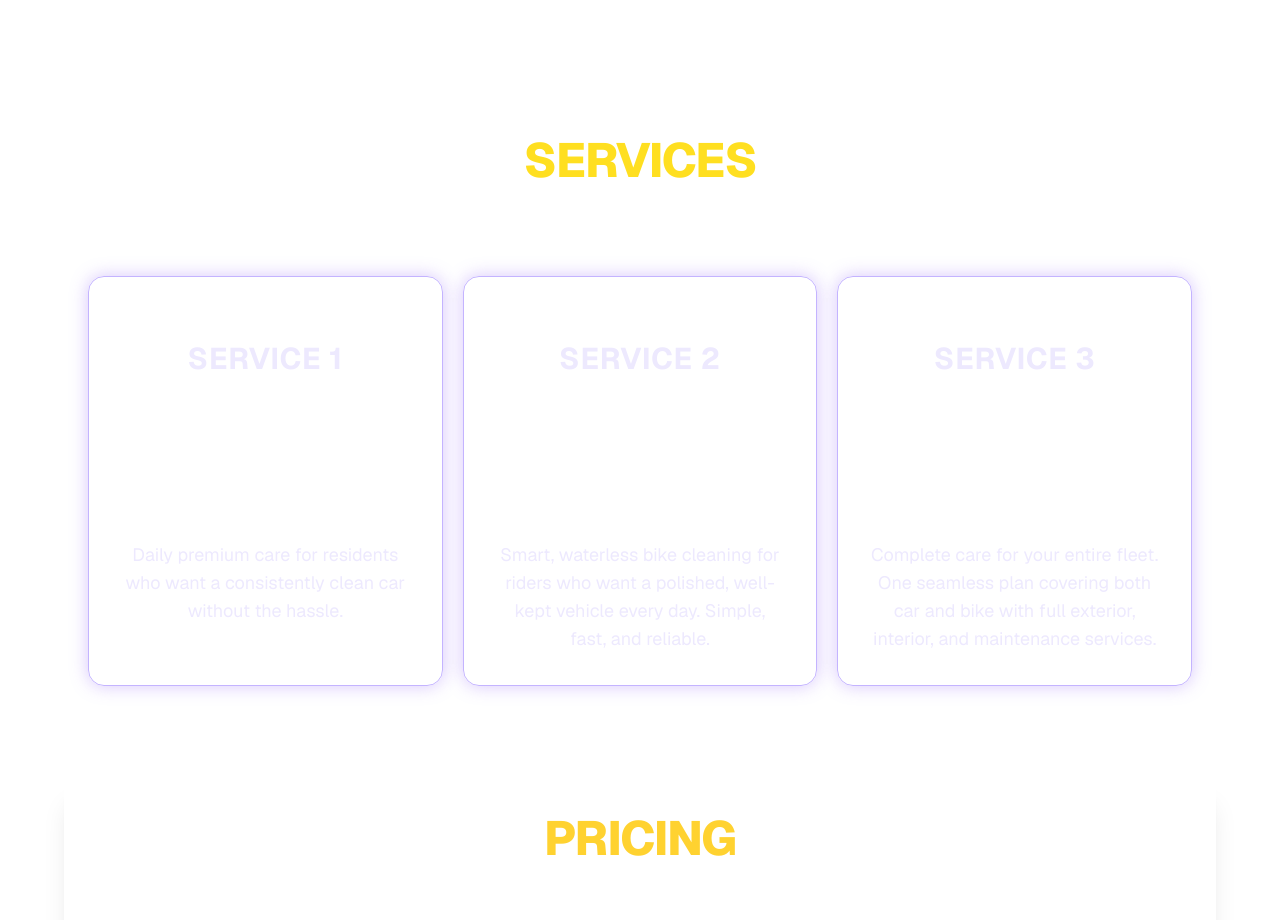
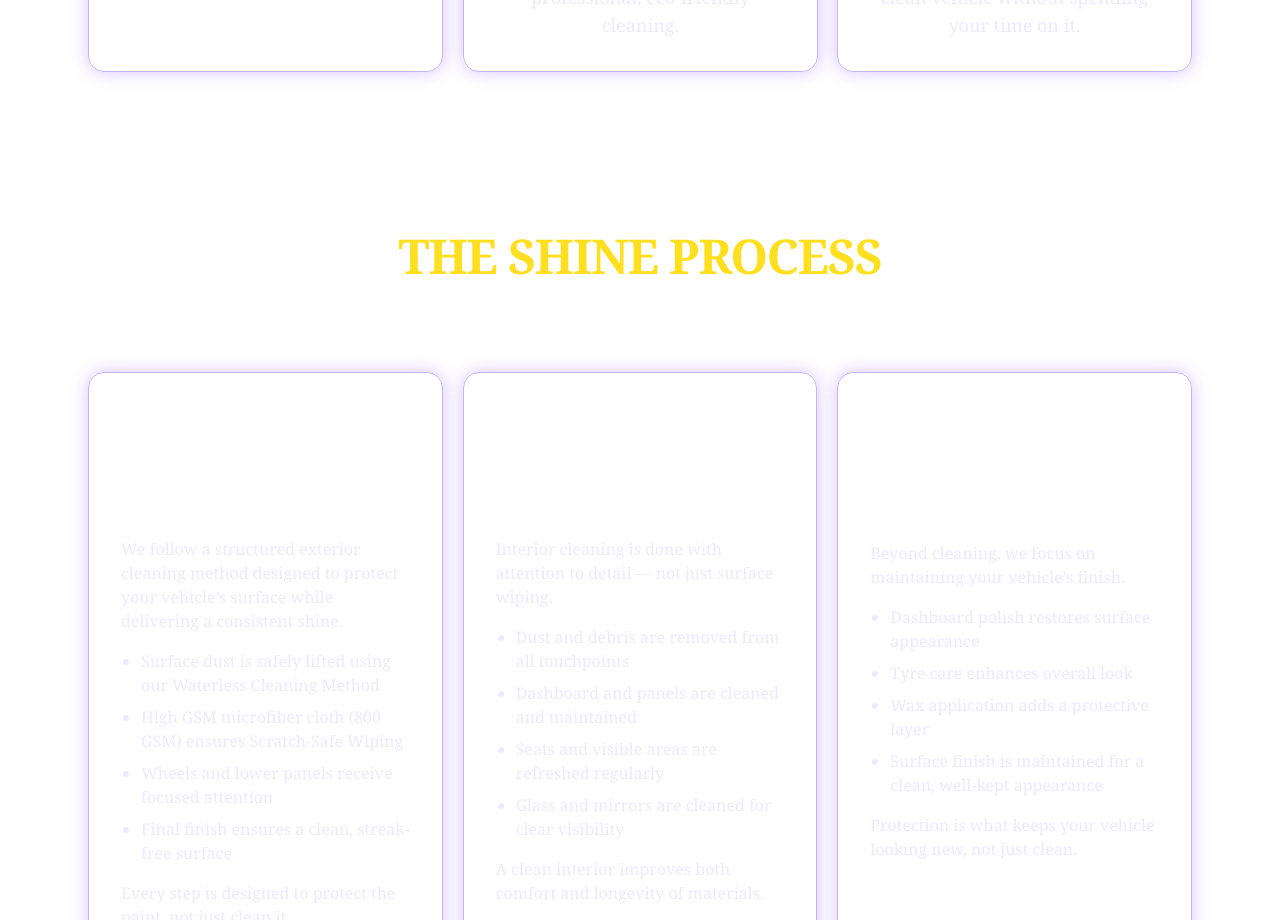
Before and after one commit to i-am-nazmul/car-washing, a Next.js app: page / in a window 1280 px wide. Shown: the part 1880-2800 px from the top of the page. Built offline with nearby package versions, Linux system fonts and the light colour scheme.

Commit message:
feat: add shine process section with navbar button, fix scroll offsets, set georgia font globally

```diff
--- a/app/globals.css
+++ b/app/globals.css
@@ -22,7 +22,7 @@
 body {
   background: var(--background);
   color: var(--foreground);
-  font-family: var(--font-geist-sans), Arial, Helvetica, sans-serif;
+  font-family: Georgia, "Times New Roman", serif;
   overflow-x: hidden;
 }
 
--- a/app/page.tsx
+++ b/app/page.tsx
@@ -14,6 +14,7 @@ import { PlanData } from "@/components/cards/types";
 import WhatsAppIcon from "@/components/WhatsAppIcon";
 import HeroSection from "@/components/home/HeroSection";
 import HowItWorksSection from "@/components/home/HowItWorksSection";
+import ShineProcessSection from "@/components/home/ShineProcessSection";
 import AboutSection from "@/components/home/AboutSection";
 import ServicesSection from "@/components/home/ServicesSection";
 import PricingSection from "@/components/home/PricingSection";
@@ -158,11 +159,20 @@ export default function Home() {
     }
 
     const isMobile = window.innerWidth < 640;
-    const isLaptop = window.innerWidth >= 1024;
-    const offset = isMobile ? 16 : isLaptop ? -40 : SECTION_NAV_OFFSET;
+    const offset = isMobile ? 24 : 80;
     const targetTop = window.scrollY + section.getBoundingClientRect().top - offset;
     window.scrollTo({ top: targetTop, behavior: "smooth" });
+  }, []);
+  const scrollToShineProcess = React.useCallback(() => {
+    const section = document.getElementById("shine-process");
+    if (!section) {
+      return;
+    }
+
+    const targetTop = window.scrollY + section.getBoundingClientRect().top - SECTION_NAV_OFFSET;
+    window.scrollTo({ top: targetTop, behavior: "smooth" });
   }, [SECTION_NAV_OFFSET]);
+
   const scrollToServices = React.useCallback(() => {
     const section = document.getElementById("services");
     if (!section) {
@@ -250,6 +260,7 @@ export default function Home() {
         <HeroSection
           onAbout={scrollToAbout}
           onHowItWorks={scrollToHow}
+          onShineProcess={scrollToShineProcess}
           onServices={scrollToServices}
           onPricing={scrollToPricing}
           onContact={scrollToContact}
@@ -261,7 +272,11 @@ export default function Home() {
 
       <HowItWorksSection howRef={howRef} howVisibleStep={howVisibleStep} />
 
-      <ServicesSection />
+      <ShineProcessSection />
+
+      <div className="mt-10 sm:mt-18 lg:mt-32">
+        <ServicesSection />
+      </div>
 
       <PricingSection pricingPlans={pricingPlans} isPaying={isPaying} onCheckout={handleCheckoutClick} />
 
--- a/app/user/login/page.tsx
+++ b/app/user/login/page.tsx
@@ -149,6 +149,12 @@ export default function LoginPage(){
                               </MotionButton>
                               <MotionButton
                                     className="hover-fill-ltr cursor-pointer rounded-full bg-transparent px-4 py-2 text-sm font-semibold tracking-tight text-amber-200 hover:bg-white hover:text-gray-800 sm:text-base"
+                                    onClick={() => moveHomeSection("shine-process")}
+                              >
+                                    SHINE PROCESS
+                              </MotionButton>
+                              <MotionButton
+                                    className="hover-fill-ltr cursor-pointer rounded-full bg-transparent px-4 py-2 text-sm font-semibold tracking-tight text-amber-200 hover:bg-white hover:text-gray-800 sm:text-base"
                                     onClick={() => moveHomeSection("services")}
                               >
                                     OUR SERVICES
--- a/app/user/signup/page.tsx
+++ b/app/user/signup/page.tsx
@@ -161,6 +161,12 @@ export default function SignupPage(){
                               </MotionButton>
                               <MotionButton
                                     className="hover-fill-ltr cursor-pointer rounded-full bg-transparent px-4 py-2 text-sm font-semibold tracking-tight text-amber-200 hover:bg-white hover:text-gray-800 sm:text-base"
+                                    onClick={() => moveHomeSection("shine-process")}
+                              >
+                                    SHINE PROCESS
+                              </MotionButton>
+                              <MotionButton
+                                    className="hover-fill-ltr cursor-pointer rounded-full bg-transparent px-4 py-2 text-sm font-semibold tracking-tight text-amber-200 hover:bg-white hover:text-gray-800 sm:text-base"
                                     onClick={() => moveHomeSection("services")}
                               >
                                     OUR SERVICES
--- a/components/home/HeroSection.tsx
+++ b/components/home/HeroSection.tsx
@@ -6,6 +6,7 @@ import MotionButton from "@/components/MotionButton";
 type HeroSectionProps = {
   onAbout: () => void;
   onHowItWorks: () => void;
+  onShineProcess: () => void;
   onServices: () => void;
   onPricing: () => void;
   onContact: () => void;
@@ -15,6 +16,7 @@ type HeroSectionProps = {
 function HeroSectionComponent({
   onAbout,
   onHowItWorks,
+  onShineProcess,
   onServices,
   onPricing,
   onContact,
@@ -26,12 +28,13 @@ function HeroSectionComponent({
     () => [
       { label: "ABOUT US", action: onAbout },
       { label: "HOW IT WORKS", action: onHowItWorks },
+      { label: "SHINE PROCESS", action: onShineProcess },
       { label: "OUR SERVICES", action: onServices },
       { label: "PRICING", action: onPricing },
       { label: "CONTACT US", action: onContact },
       { label: "LOGIN", action: onLogin },
     ],
-    [onAbout, onHowItWorks, onServices, onPricing, onContact, onLogin]
+    [onAbout, onHowItWorks, onShineProcess, onServices, onPricing, onContact, onLogin]
   );
 
   React.useEffect(() => {
--- a/components/home/HowItWorksSection.tsx
+++ b/components/home/HowItWorksSection.tsx
@@ -18,7 +18,7 @@ function HowItWorksSectionComponent({ howRef, howVisibleStep }: HowItWorksSectio
   }, []);
 
   return (
-    <section ref={howRef} id="how-it-works" className="mt-8 mb-10 w-full max-w-6xl sm:mb-19 lg:mb-32">
+    <section ref={howRef} id="how-it-works" className="mt-25 mb-10 w-full max-w-6xl sm:mb-19 lg:mb-32">
       <div className="relative h-auto overflow-visible">
         <div className="px-4 py-6 lg:px-6 lg:py-8">
 
--- /dev/null
+++ b/components/home/ShineProcessSection.tsx
@@ -0,0 +1,75 @@
+import React from "react";
+import * as motion from "motion/react-client";
+
+function ShineProcessSectionComponent() {
+  return (
+    <motion.section
+      id="shine-process"
+      initial={{ opacity: 0, y: 24 }}
+      whileInView={{ opacity: 1, y: 0 }}
+      viewport={{ once: false, amount: 0.12 }}
+      transition={{ duration: 0.45 }}
+      className="w-full max-w-6xl px-4 text-left sm:px-6"
+    >
+      <h2 className="text-center text-2xl font-extrabold tracking-tight text-yellow-300 sm:text-5xl">THE SHINE PROCESS</h2>
+      <p className="mt-2 text-center text-xs font-bold text-white sm:text-2xl">Consistency you can see, every day.</p>
+
+      <div className="mt-6 grid grid-cols-1 gap-3 sm:mt-10 md:mt-13 md:grid-cols-3 md:gap-5">
+        <div className="flex min-h-51 flex-col items-start justify-start rounded-2xl border border-violet-300 p-3 text-left text-white shadow-[0_0_18px_rgba(139,92,246,0.35)] sm:min-h-57 sm:p-5 md:min-h-64 md:p-8">
+
+          <h3 className="mt-5 w-full text-center text-lg font-bold sm:mt-7 sm:text-3xl md:mt-8">EXTERIOR CARE</h3>
+          <p className="mt-5 text-[0.7rem] text-violet-100 sm:mt-7 sm:text-sm md:mt-16 md:text-base">
+            We follow a structured exterior cleaning method designed to protect your vehicle’s surface while delivering a consistent shine.
+          </p>
+          <ul className="mt-4 w-full list-disc space-y-2 pl-5 text-left text-[0.7rem] text-violet-100 sm:text-sm md:text-base">
+            <li>Surface dust is safely lifted using our Waterless Cleaning Method</li>
+            <li>High GSM microfiber cloth (800 GSM) ensures Scratch-Safe Wiping</li>
+            <li>Wheels and lower panels receive focused attention</li>
+            <li>Final finish ensures a clean, streak-free surface</li>
+          </ul>
+          <p className="mt-4 text-[0.7rem] text-violet-100 sm:text-sm md:text-base">
+            Every step is designed to protect the paint, not just clean it.
+          </p>
+        </div>
+
+        <div className="flex min-h-51 flex-col items-start justify-start rounded-2xl border border-violet-300 p-3 text-left text-white shadow-[0_0_18px_rgba(139,92,246,0.35)] sm:min-h-57 sm:p-5 md:min-h-64 md:p-8">
+
+          <h3 className="mt-5 w-full text-center text-lg font-bold sm:mt-7 sm:text-3xl md:mt-8">INTERIOR CARE</h3>
+          <p className="mt-5 text-[0.7rem] text-violet-100 sm:mt-7 sm:text-sm md:mt-16 md:text-base">
+            Interior cleaning is done with attention to detail — not just surface wiping.
+          </p>
+          <ul className="mt-4 w-full list-disc space-y-2 pl-5 text-left text-[0.7rem] text-violet-100 sm:text-sm md:text-base">
+            <li>Dust and debris are removed from all touchpoints</li>
+            <li>Dashboard and panels are cleaned and maintained</li>
+            <li>Seats and visible areas are refreshed regularly</li>
+            <li>Glass and mirrors are cleaned for clear visibility</li>
+          </ul>
+          <p className="mt-4 text-[0.7rem] text-violet-100 sm:text-sm md:text-base">
+            A clean interior improves both comfort and longevity of materials.
+          </p>
+        </div>
+
+        <div className="flex min-h-51 flex-col items-start justify-start rounded-2xl border border-violet-300 p-3 text-left text-white shadow-[0_0_18px_rgba(139,92,246,0.35)] sm:min-h-57 sm:p-5 md:min-h-64 md:p-8">
+
+          <h3 className="mt-5 w-full text-center text-lg font-bold sm:mt-7 sm:text-3xl md:mt-8">POLISH &amp; PROTECTION</h3>
+          <p className="mt-5 text-[0.7rem] text-violet-100 sm:mt-7 sm:text-sm md:mt-8 md:text-base">
+            Beyond cleaning, we focus on maintaining your vehicle’s finish.
+          </p>
+          <ul className="mt-4 w-full list-disc space-y-2 pl-5 text-left text-[0.7rem] text-violet-100 sm:text-sm md:text-base">
+            <li>Dashboard polish restores surface appearance</li>
+            <li>Tyre care enhances overall look</li>
+            <li>Wax application adds a protective layer</li>
+            <li>Surface finish is maintained for a clean, well-kept appearance</li>
+          </ul>
+          <p className="mt-4 text-[0.7rem] text-violet-100 sm:text-sm md:text-base">
+            Protection is what keeps your vehicle looking new, not just clean.
+          </p>
+        </div>
+      </div>
+    </motion.section>
+  );
+}
+
+const ShineProcessSection = React.memo(ShineProcessSectionComponent);
+
+export default ShineProcessSection;
```
